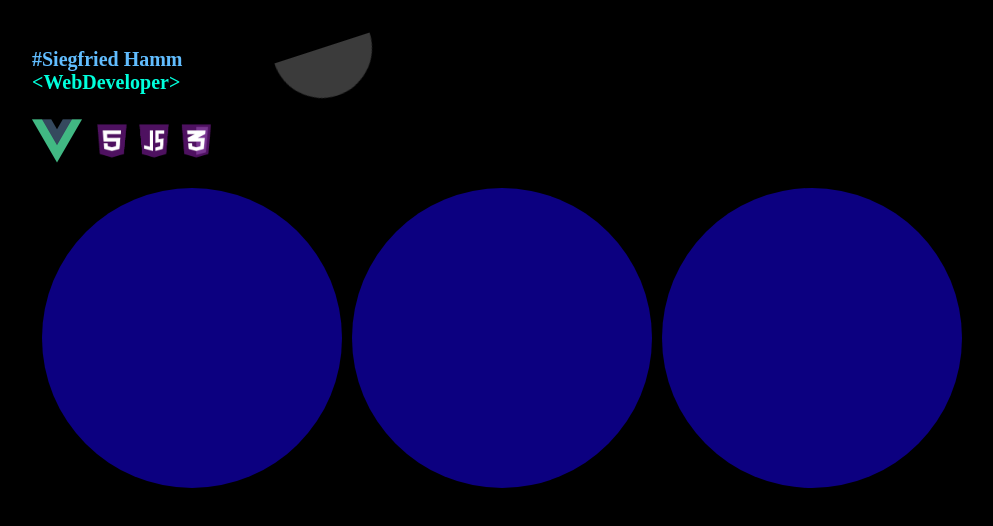
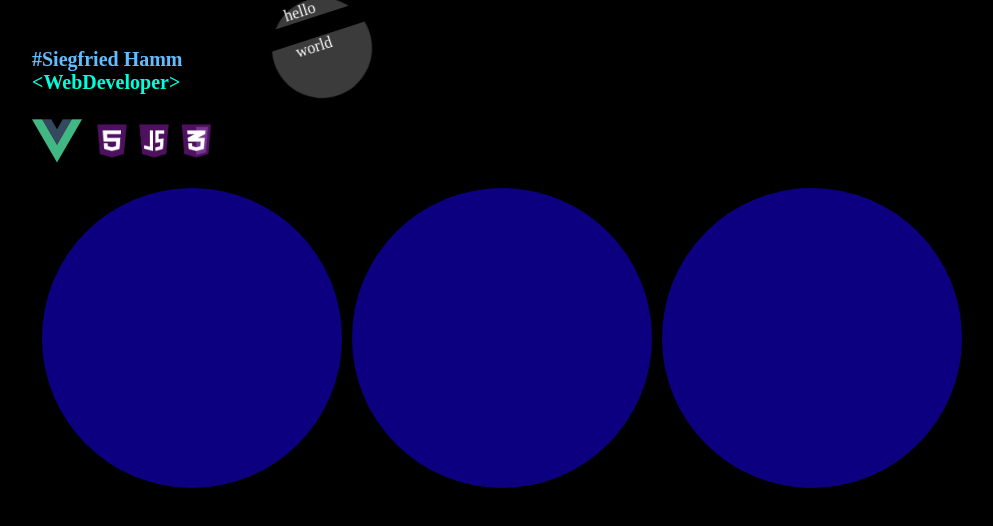
Before and after one commit to siggi-ai/newport, a Vue app: page / in a window 1280 px wide. Shown: the top 526 px of the page, without its empty margins (16-1009 px from the left). Built offline with nearby package versions, Linux system fonts and the light colour scheme; a web font is replaced by a local one.

Commit message:
hello world screw

```diff
--- a/src/components/Clock.vue
+++ b/src/components/Clock.vue
@@ -4,8 +4,9 @@
       href="https://fonts.googleapis.com/css2?family=Bungee+Hairline&display=swap"
       rel="stylesheet"
     />
-    <div class="box1">
+    <div class="box1">&nbsp;&nbsp;&nbsp;&nbsp;&nbsp;&nbsp;hello
       <div class="box2"></div>
+      &nbsp;&nbsp;&nbsp;&nbsp;&nbsp;&nbsp;world
     </div>
   </div>
 </template>
@@ -43,13 +44,8 @@ export default {
 
 .box2 {
   width: 100px;
-  height: 50px;
+  height: 20px;
   background-color: #000000;
-}
-
-.vue-logo {
-  margin-top: -10px;
-  margin-left: 25px;
 }
 
 p {
```
